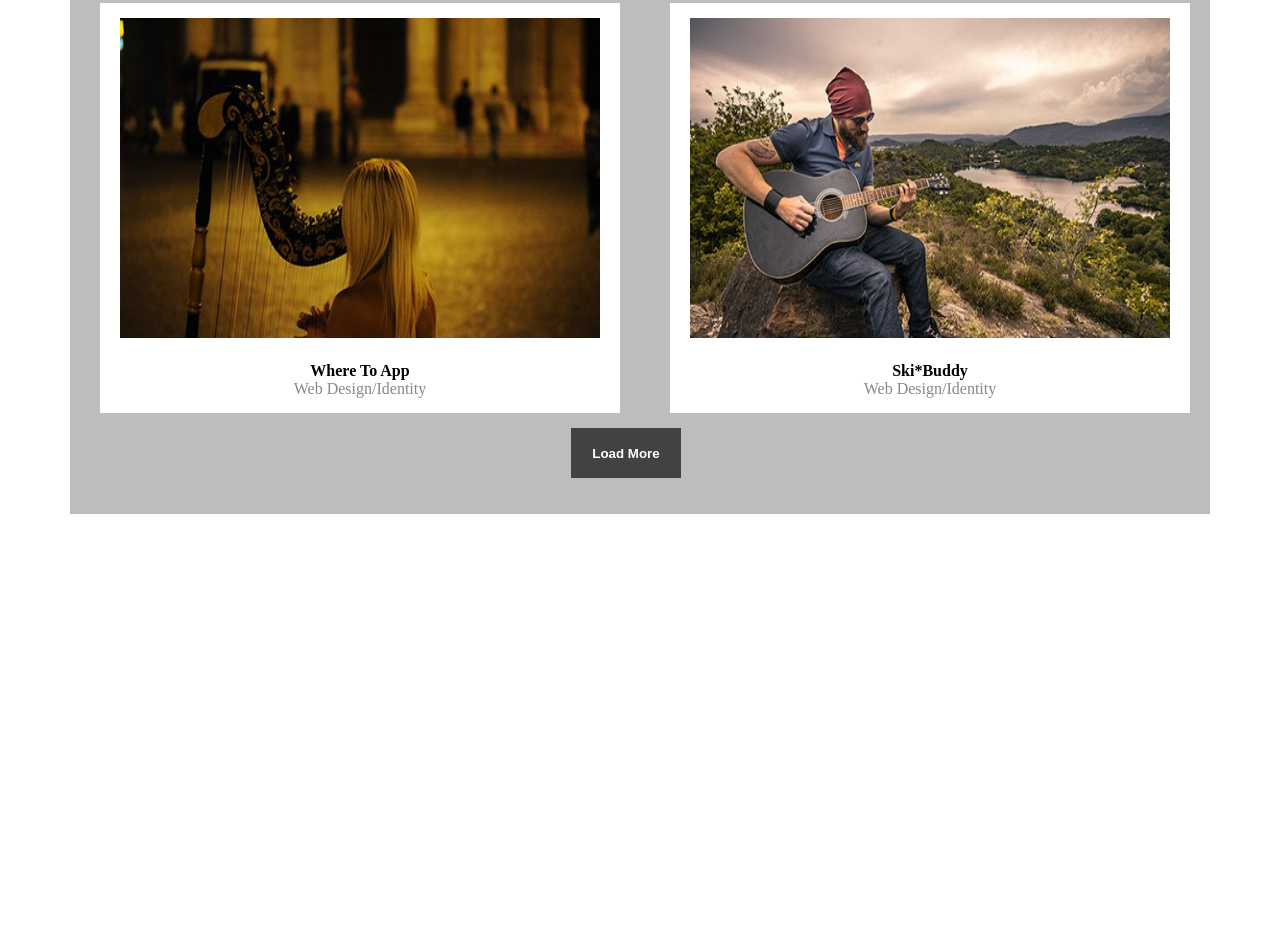
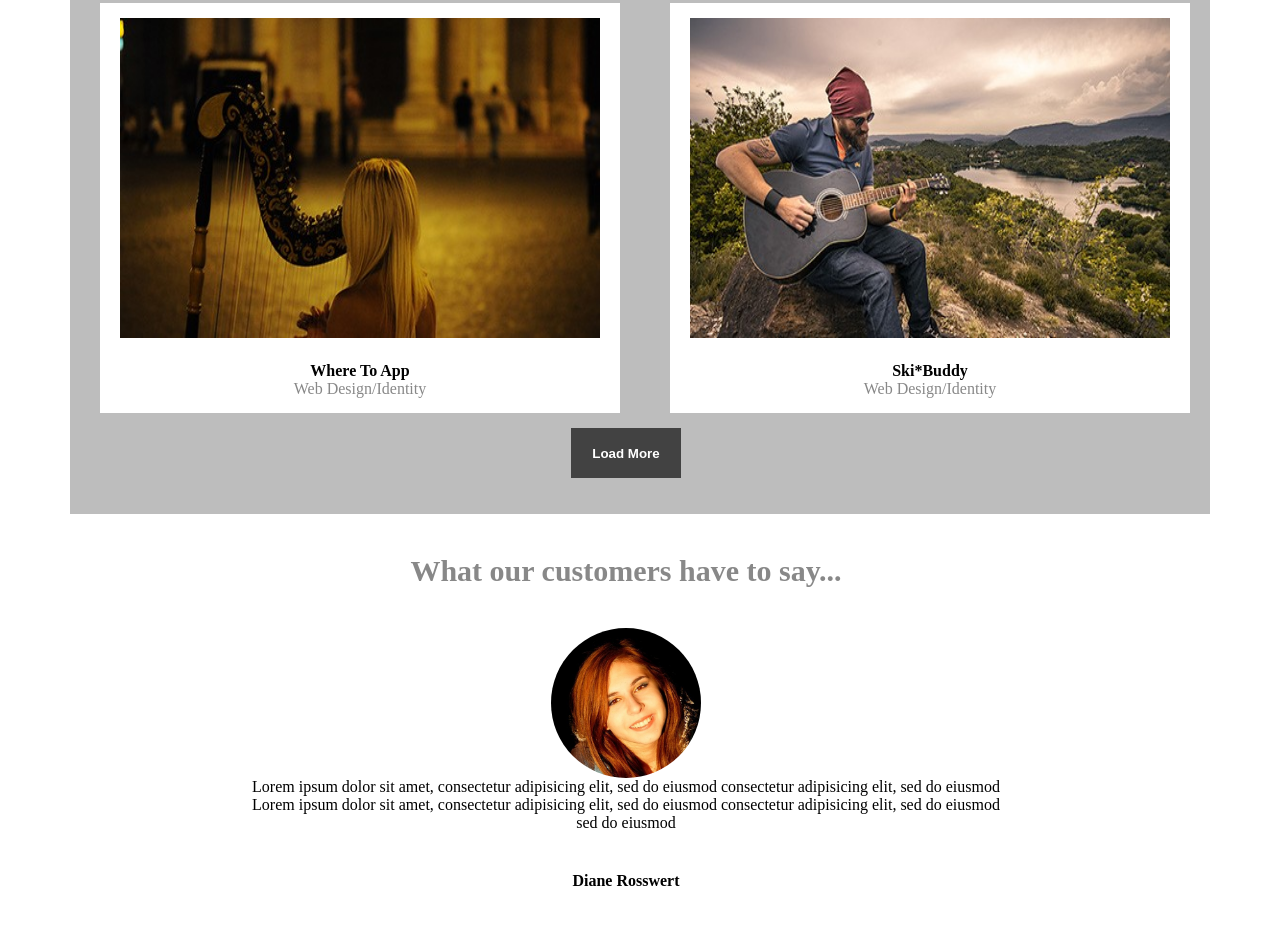
Before and after one commit to MonicaGalicia/21_primes, a plain HTML site: page index.html in a window 1280 px wide. Shown: the part 1506-2436 px from the top of the page. Before the commit the page ends 2020 px from the top, so only its background shows below. Drawn offline with Linux system fonts and the light colour scheme.

Commit message:
segunda version

```diff
--- a/index.html
+++ b/index.html
@@ -127,5 +127,19 @@
 				</div>
 			</div>
 		</section><!--Termina Monica Galicia-->
+		<section><!--Inicia Monica Galicia-->
+			<div class="container">
+				<div class="row">
+					<div class="col-12">
+						<h2 class="center text-gray margin what">What our customers have to say...</h2>
+						<img id="customer" src="img/customer.jpg" alt="customers">
+						<p class="center">Lorem ipsum dolor sit amet, consectetur adipisicing elit, sed do eiusmod consectetur adipisicing elit, sed do eiusmod</p>
+						<p class="center">Lorem ipsum dolor sit amet, consectetur adipisicing elit, sed do eiusmod consectetur adipisicing elit, sed do eiusmod</p>
+						<p class="center ">sed do eiusmod</p>
+						<h4 class="center margin">Diane Rosswert</h4>
+					</div>
+				</div>
+			</div>
+		</section><!--Termina Monica Galicia-->
 	</body>
 </html>
```
